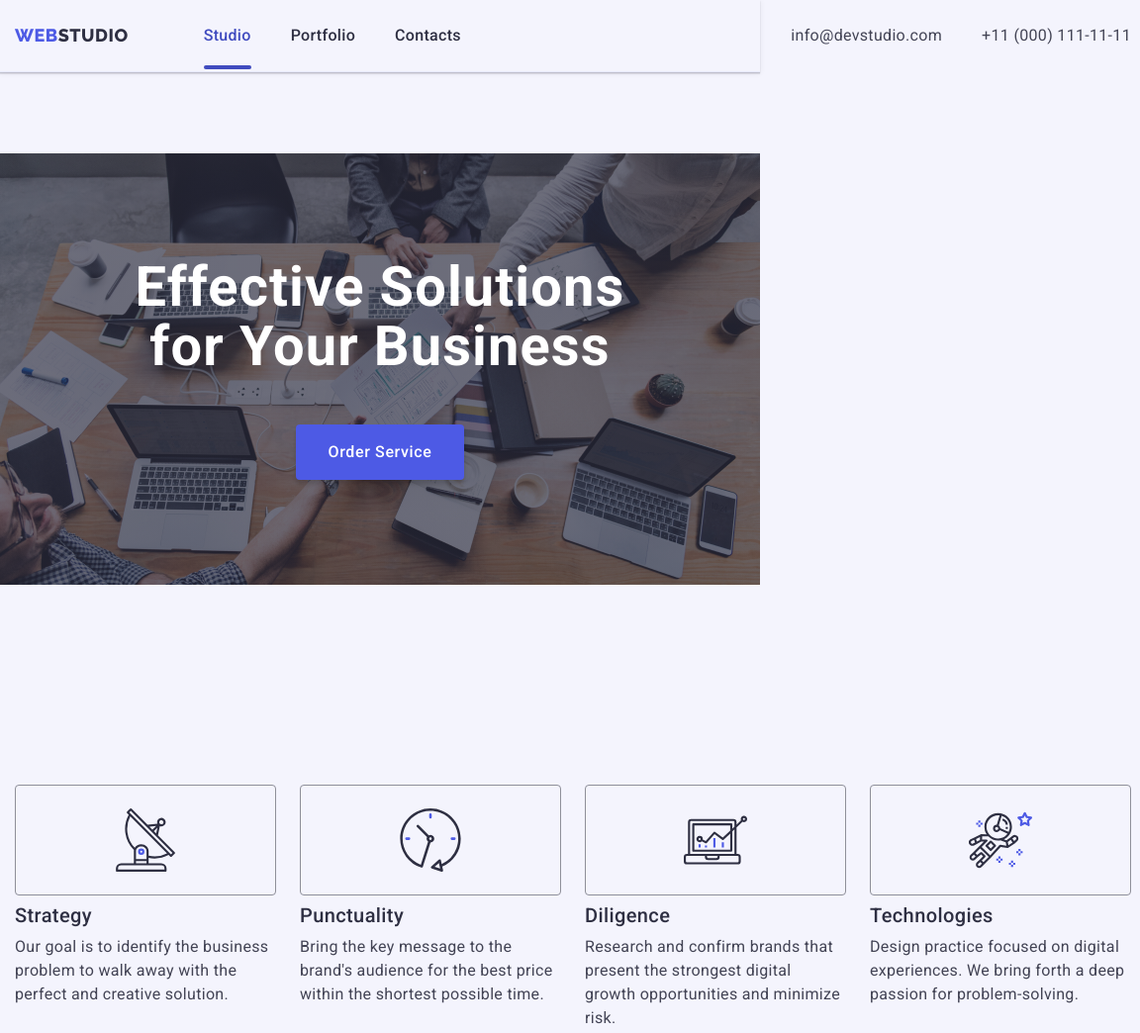
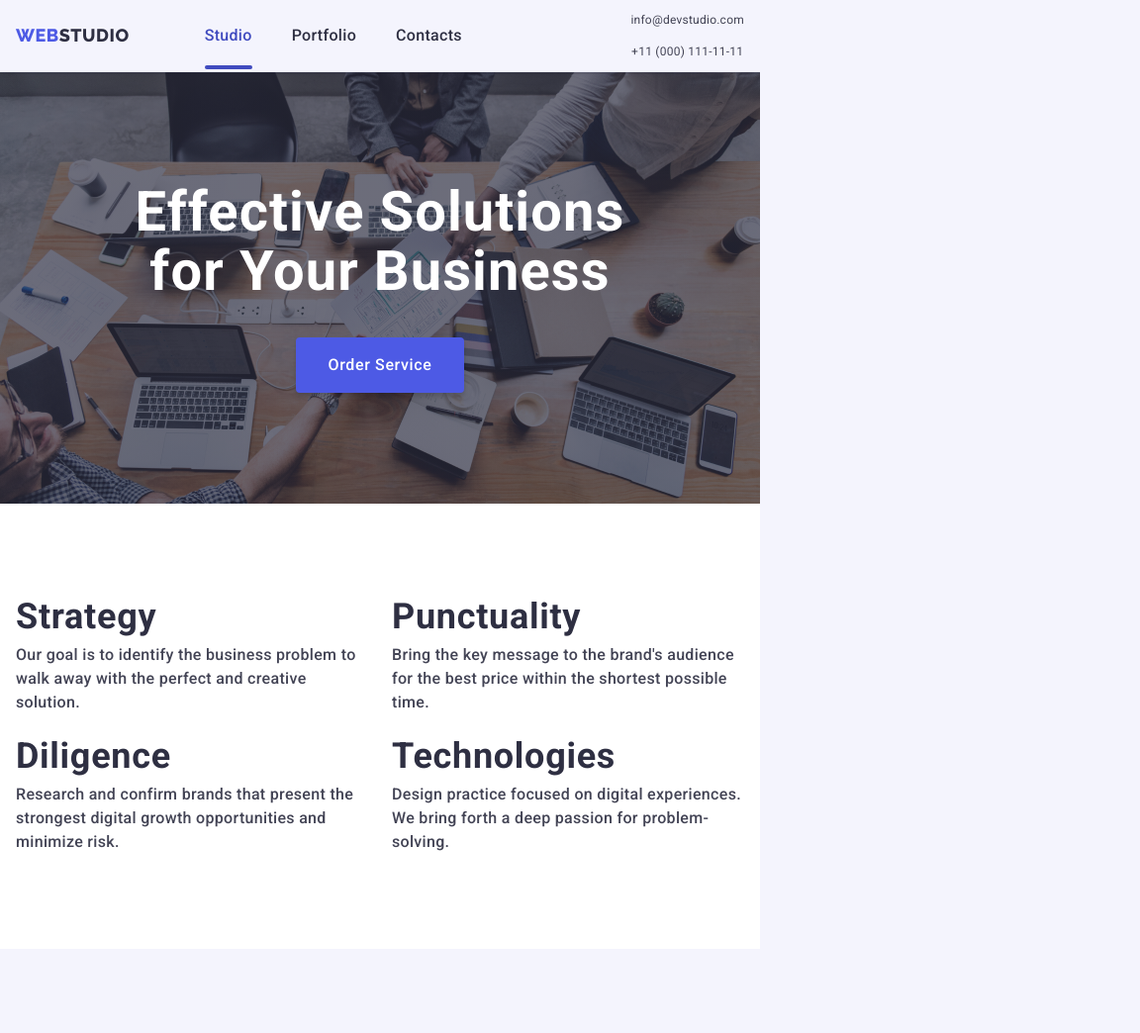
Before and after one commit to TanyaChavl/goit-markup-hw-06, a plain HTML site: page index.html in a window 768 px wide. Shown: the top 1044 px of the page at 99% size, 1152 px wide, since content can reach past the window. Drawn offline with nearby package versions, Linux system fonts and the light colour scheme.

Commit message:
Add tablet version

```diff
--- a/css/styles.css
+++ b/css/styles.css
@@ -214,9 +214,7 @@ body {
     box-shadow: 0px 4px 4px 0px rgba(0, 0, 0, 0.15);
     transition: background-color 250ms cubic-bezier(0.4, 0, 0.2, 1);
     position: relative;
-    /* Для збереження порядку з іншими елементами */
     z-index: 1;
-    /* Забезпечує, що кнопка буде над фоновим зображенням */
 }
 
 .hero-button:hover,
@@ -228,6 +226,7 @@ body {
 /* features section */
 .features-section {
     padding: 120px 0 120px;
+    background-color: var(--white-background);
 }
 
 .visually-hidden {
@@ -356,6 +355,7 @@ body {
 .portfolio-section {
     padding-top: 120px;
     padding-bottom: 120px;
+    background-color: var(--white-background);
 }
 
 .portfolio-header {
@@ -465,7 +465,7 @@ body {
 }
 
 .footer-gap {
-    margin-right: 120px
+    margin-right: 120px;
 }
 
 .socials-icons-list {
@@ -791,11 +791,131 @@ input[type='checkbox']:checked+.modal-form-desc>.modal-form-checkbox {
 }
 
 @media screen and (max-width: 767.999px) {
-
+    .container {
+        width: 288px;
+        margin: 0 auto;
+        padding: 0;
+        }
 }
 
 @media screen and (min-width: 768px) and (max-width: 1157.999px) {
+    /* base style */
+    .container {
+        width: 736px;
+        margin: 0 auto;
+        padding: 0;
+    }
 
+    /* header section */
+    .contact-list {
+        display: flex;
+        flex-direction: column;
+        gap: 12px;
+        align-items: center;
+    }
+
+    .contact-item {
+        font-size: 12px;
+        line-height: 1.7;
+        letter-spacing: 0.02em;
+    }
+
+    /* hero section */
+    .hero-section {
+        padding: 112px 0;
+    }
+
+    .hero-header {
+        padding-bottom: 36px;
+    }
+
+    /* features section */
+    .features-section {
+        padding: 96px 0;
+    }
+
+    .features-list {
+        flex-wrap: wrap;
+    }
+
+    .features-item {
+        width: 356px;
+    }
+
+    .features-icon-wrapper {
+        position: absolute;
+        width: 1px;
+        height: 1px;
+        margin: -1px;
+        border: 0;
+        padding: 0;
+        white-space: nowrap;
+        clip-path: inset(100%);
+        clip: rect(0 0 0 0);
+        overflow: hidden;
+    }
+
+    .features-header {
+        font-weight: 700;
+        font-size: 36px;
+        line-height: 1.03;
+    }
+
+    .features-paragraph {
+        font-weight: 500;
+    }
+
+    /* team-section */
+    .team-section {
+        padding: 96px 0
+    }
+
+    .team-list {
+        flex-wrap: wrap;
+        justify-content: center;
+        column-gap: 24px;
+        row-gap: 64px;
+    }
+
+    /* portfolio section */
+    .portfolio-section {
+        padding: 96px 0;
+    }
+
+    .portfolio-list {
+        display: flex;
+        flex-wrap: wrap;
+        row-gap: 72px;
+        column-gap: var(--col-indent);
+    }
+
+    .portfolio-item {
+        width: calc((100% - var(--col-indent) * (2 - 1)) / 2);
+    }
+
+   /* Footer */
+   .footer {
+    padding: 97.5px 0 96px 108px;
+   }
+   .footer .container {
+       flex-wrap: wrap;
+   }
+
+   .footer-paragraph {
+       margin-bottom: 72px;
+   }
+
+   .footer-socials {
+       margin-bottom: 72px;
+   }
+
+   .footer-gap {
+       margin-right: 24px;
+   }
+
+   .subscribe-section {
+        margin-left: 0;
+   }
 }
 
 @media screen and (min-width: 1158px) {
```
Also changed, not shown: index.html (+2 -2 lines), 1 other file.
